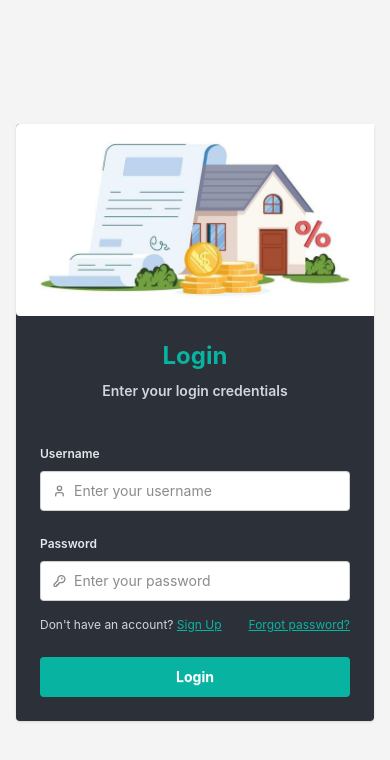
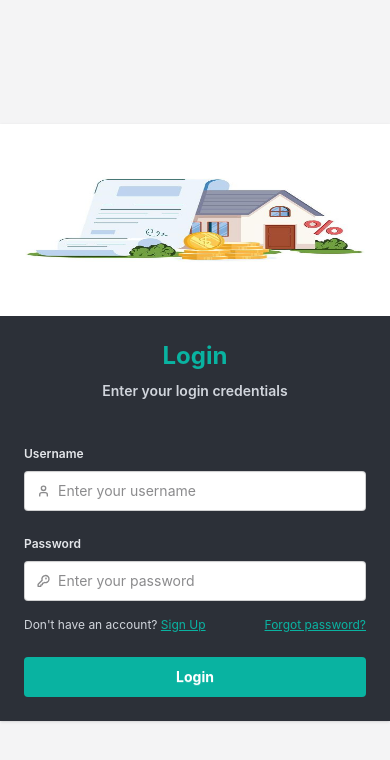
Before and after one commit to Jomerubaldo/BoardingHouse-Management-System, a React app in the folder frontend/: page /login in a window 390 px wide. Shown: the top 760 px of the page. Built offline with nearby package versions, Linux system fonts and the light colour scheme; the HTML template or start-up script is replaced by a standard one.

Commit message:
fix: ui responsiveness

```diff
--- a/frontend/src/pages/dashboard/components/MonthlyPaymentChart.jsx
+++ b/frontend/src/pages/dashboard/components/MonthlyPaymentChart.jsx
@@ -32,7 +32,6 @@ function MonthlyPaymentChart() {
 
         const labels = result.map((row) => row.month);
         const totals = result.map((row) => parseFloat(row.total));
-        console.log('totals:', totals);
 
         setChartData({
           labels,
--- a/frontend/src/pages/login/LoginPage.jsx
+++ b/frontend/src/pages/login/LoginPage.jsx
@@ -49,14 +49,13 @@ function LoginPage() {
   }
 
   return (
-    <div className="bg-[#F4F4F5] w-full min-h-screen flex items-center justify-center px-4 sm:px-10">
-      <div className="card flex-col sm:flex-row bg-[#2C3038] rounded-sm shadow-sm w-full max-w-3xl min-h-96">
-        {/* Image side - width constrained, object-cover para hindi ma-distort */}
-        <figure className="sm:w-96 w-full h-48 sm:h-auto rounded-sm rounded-r-none">
+    <div className="bg-[#F4F4F5] w-full min-h-screen flex items-center justify-center sm:px-10">
+      <div className="card flex-col sm:flex-row bg-[#2C3038] rounded-none sm:rounded-sm shadow-sm w-full max-w-3xl min-h-96">
+        <figure className="w-full rounded-none h-48  sm:w-96 sm:h-auto sm:rounded-l-sm sm:rounded-r-none">
           <img
             src={LoginImageHouse}
             alt="Modern house exterior"
-            className="w-full h-full object-cover"
+            className="w-full h-full"
           />
         </figure>
 
@@ -141,7 +140,7 @@ function LoginPage() {
                 </label>
               </fieldset>
               <div className="flex justify-between">
-                <p className="text-xs text-gray-300">
+                <p className="text-xs text-gray-300 sm:text-[10px]">
                   Don't have an account?{' '}
                   <a
                     onClick={() => alert('This feature is under development.')}
@@ -154,7 +153,7 @@ function LoginPage() {
                 <a
                   onClick={() => alert('This feature is under development.')}
                   href="#forgetPassword"
-                  className="text-xs underline text-accent/80"
+                  className="text-xs underline text-accent/80 sm:text-[10px]"
                 >
                   Forgot password?
                 </a>
--- a/frontend/src/pages/tenant/TenantPage.jsx
+++ b/frontend/src/pages/tenant/TenantPage.jsx
@@ -252,34 +252,34 @@ function TenantPage() {
     <div className="@container px-5 h-auto">
       <div className="flex flex-col gap-5">
         <div className="flex flex-col gap-5">
-          <div className=" sm:text-md md:text-lg lg:text-lg xl:text-2xl">
-            <h1 className="font-bold text-[#2C3038] text-3xl">
-              Tenant Management
-            </h1>
-          </div>
-          <div className="flex justify-between items-center sm:flex gap-30">
+          <h1 className="font-bold text-[#2C3038] text-center sm:text-left text-4xl sm:text-3xl">
+            Tenant Management
+          </h1>
+          <div className="flex justify-between items-center gap-3 sm:gap-30">
             <TenantSearchFilter search={search} setSearch={setSearch} />
             <button
-              className="btn border-none rounded-sm shadow-none btn-xs hover:bg-black bg-[#2C3038] sm:btn-sm md:btn-md"
+              className="btn border-none rounded-sm shadow-none btn-sm hover:bg-black bg-[#2C3038]"
               onClick={handleCreateClick}
             >
               <CirclePlus
                 size={16}
                 className="sm:w-4 sm:h-4 md:w-5 md:h-5 lg:w-6 lg:h-6"
               />
-              <span className="sm:inline md:inline lg:inline text-[#FFFFFF] font-bold">
-                Register Tenant
-              </span>
+              <span className="text-[#FFFFFF] font-bold">Register Tenant</span>
             </button>
           </div>
         </div>
-        <div className="overflow-x-auto overflow-y-auto max-h-133.75 rounded-sm">
+        <div className="overflow-x-auto overflow-y-auto max-h-133.75 rounded-sm hidden sm:block ">
           <TenantTable
             filteredTenants={filteredTenants}
             handleEditClick={handleEditClick}
             handleDeleteClick={handleDeleteClick}
             isFetchLoading={isFetchLoading}
           />
+        </div>
+        {/* dito nag stop gagawin ko ay gagawa ako ng tablelist na pang mobile view na yung layout is nasa stitch na */}
+        <div className="block sm:hidden">
+          <p className="text-red-600">This is from mobile view screen!</p>
         </div>
         <AddTenantModal
           handleCreateSubmit={handleCreateSubmit}
--- a/frontend/src/pages/tenant/components/DeleteTenantModal.jsx
+++ b/frontend/src/pages/tenant/components/DeleteTenantModal.jsx
@@ -2,7 +2,10 @@ import { Trash2 } from 'lucide-react';
 
 function DeleteTenantModal({ handleDeleteSubmit, isDeleteLoading }) {
   return (
-    <dialog id="deleteModal" className="modal modal-bottom sm:modal-middle">
+    <dialog
+      id="deleteModal"
+      className="modal modal-bottom sm:modal-middle flex items-center justify-center"
+    >
       <div className="modal-box bg-white shadow-none rounded-sm">
         <div className="flex items-center gap-2">
           <span className="bg-red-500 px-2 py-2 rounded-full">
```
